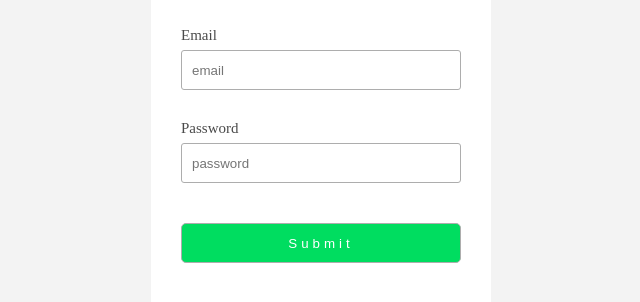
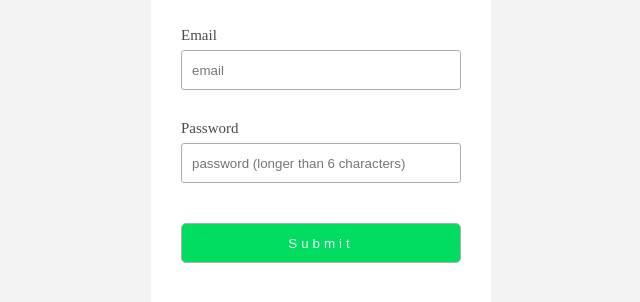
Before and after one commit to leonardshearer/a99-izar, a website with bundled scripts: page public/index.html in a window 1280 px wide. Shown: the part 270-572 px from the top of the page, without its empty margins (319-959 px from the left). Built offline with nearby package versions, Linux system fonts and the light colour scheme; no server answers.

Commit message:
minor password text change to prevent register errors

```diff
--- a/public/index.html
+++ b/public/index.html
@@ -21,7 +21,7 @@
                 <p>Email</p>
                 <input type="text" placeholder="email" id="loginemail" />
                 <p>Password</p>
-                <input type="password" placeholder="password" id="loginpassword" />
+                <input type="password" placeholder="password (longer than 6 characters)" id="loginpassword" />
                 <br>
                 <input type="submit" value="Submit" id="loginsubmit" onclick="loginfunction()" />
             </div>
```
